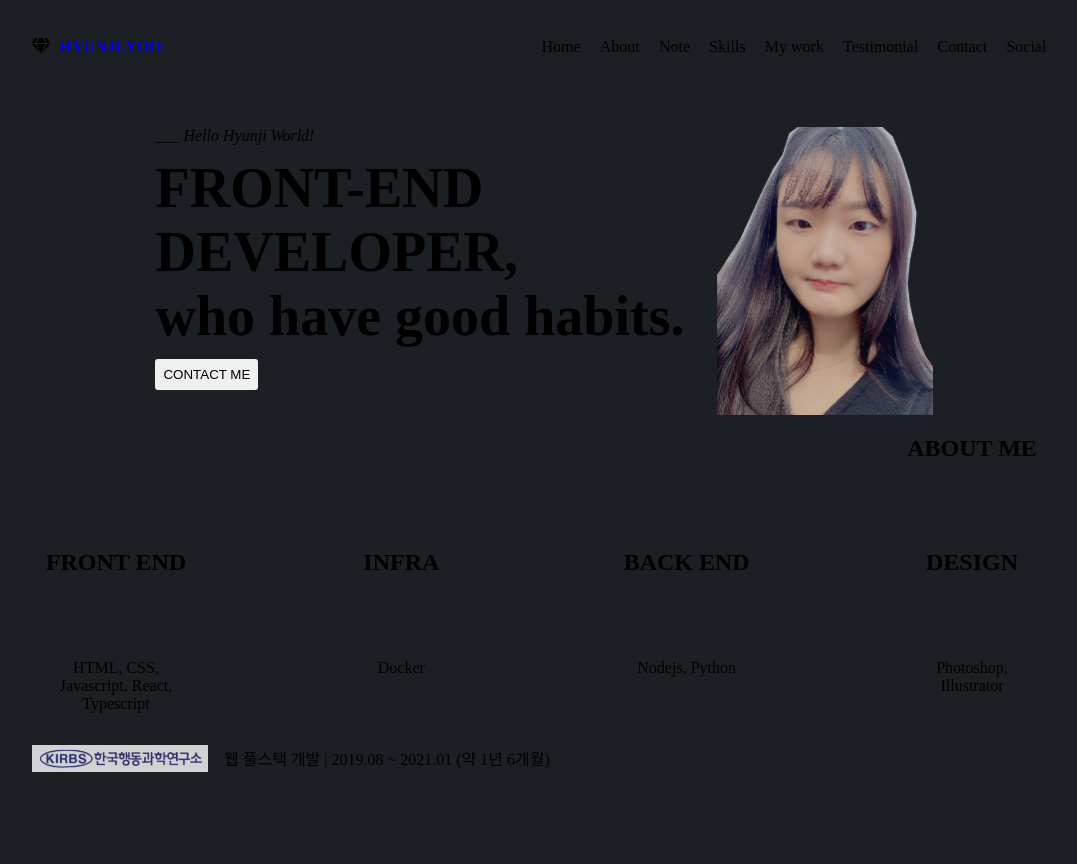
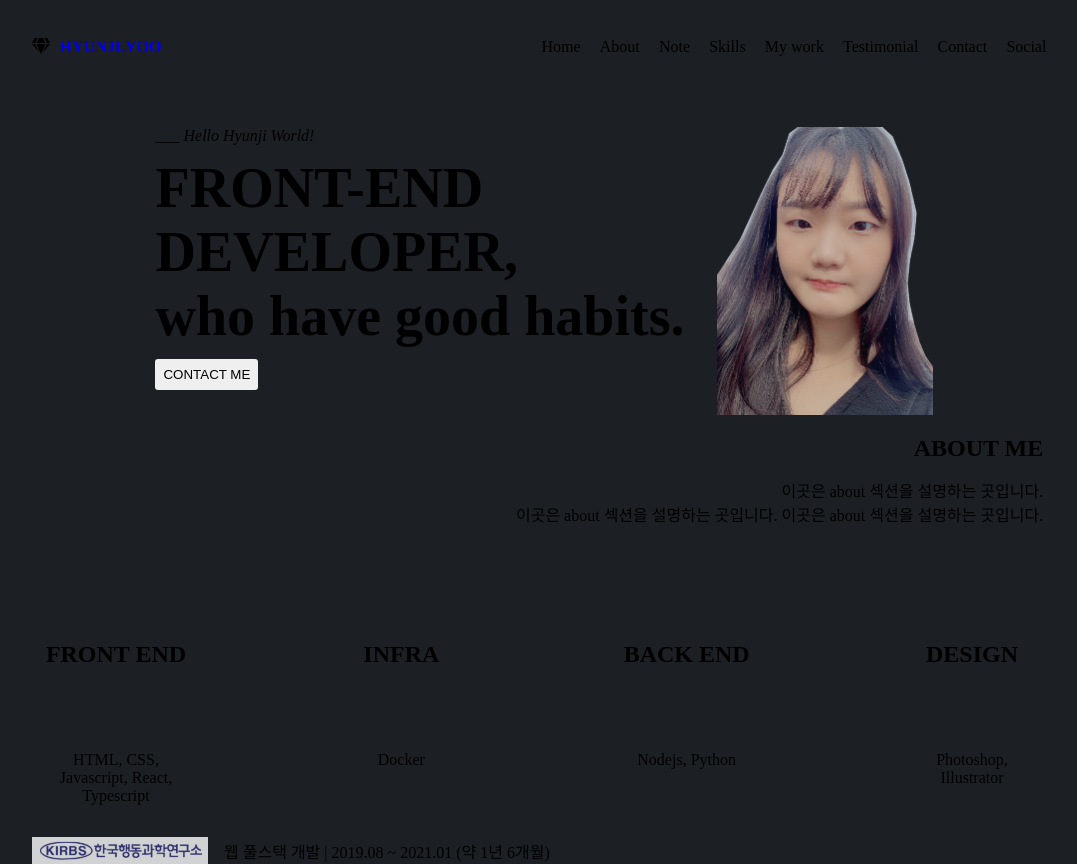
Before and after one commit to hyunjiyoo/portfolio, a React (Create React App) app: page / in a window 1280 px wide. Shown: the whole page, without its empty margins (96-1173 px from the left). Before the commit the page ends 800 px from the top, so only its background shows below. Built offline with nearby package versions, Linux system fonts and the light colour scheme.

Commit message:
about section 수정

```diff
--- a/src/common/colors.css
+++ b/src/common/colors.css
@@ -1,7 +1,7 @@
 @value makerBlack: black;
 @value makerLightBlack: #1C1F24;
 @value makerWhite: white;
-@value makerLightGrey: #e8e7e6;
+@value makerLightGrey: #919191;
 @value makerGrey: #626262;
 @value makerPurple: #B39CD0;
 @value makerPink: #FF6F91;
--- a/src/components/about/about.module.css
+++ b/src/components/about/about.module.css
@@ -1,11 +1,19 @@
-@value makerWhite, makerYellow, makerPurple, makerLightBlack from '../../common/colors.css';
+@value makerWhite, makerLightGrey, makerYellow, makerPurple, makerLightBlack from '../../common/colors.css';
 @value titleFont, smallFont from '../../common/size.css';
 
 .title {
   color: makerWhite;
   font-size: titleFont;
   text-align: right;
-  margin-right: 0.8em;
+  margin-right: 0.8rem;
+  margin-bottom: 0;
+}
+
+.title_desc {
+  text-align: right;
+  color: makerLightGrey;
+  margin-right: 0.8rem;
+  margin-bottom: 3rem;
 }
 
 .container {
--- a/src/components/about/about.tsx
+++ b/src/components/about/about.tsx
@@ -3,6 +3,10 @@ import styles from './about.module.css';
 const About = (): JSX.Element => (
   <section id={styles.about}>
     <h1 className={styles.title}>ABOUT ME</h1>
+    <p className={styles.title_desc}>
+      이곳은 about 섹션을 설명하는 곳입니다.<br />
+      이곳은 about 섹션을 설명하는 곳입니다. 이곳은 about 섹션을 설명하는 곳입니다.
+    </p>
     <div className={styles.container}>
       <div className={styles.item}>
         <div className={styles.subject}>FRONT END</div>
```
